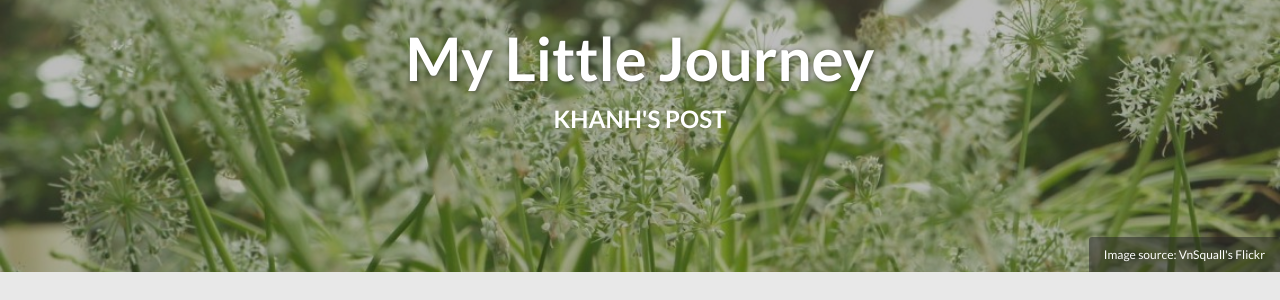
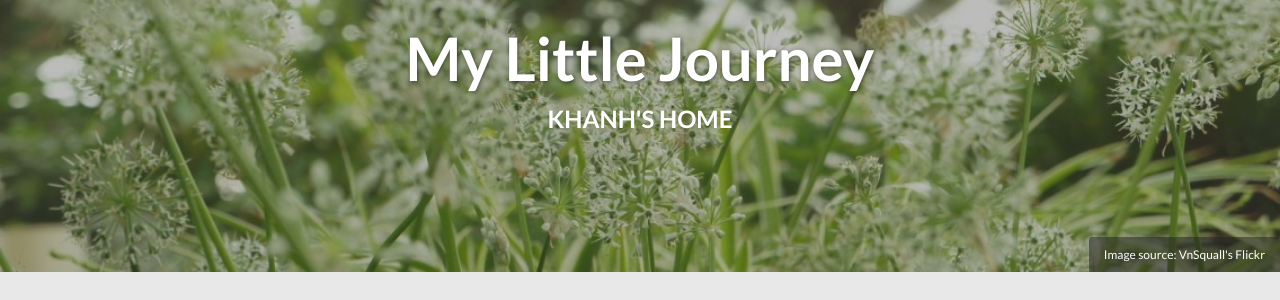
Before and after one commit to vnsquall/vnsquall.github.io, a Jekyll site: the page built from index.html, in a window 1280 px wide and 900 px high. Shown: the part 128-428 px from the top of the window. Built offline with Jekyll 4.4.1, drawn with Linux system fonts in a browser that asks for light colours; nearby versions of some CDN libraries; the list of posts is cut into pages by our own code.

Commit message:
fix title

```diff
--- a/index.html
+++ b/index.html
@@ -1,7 +1,7 @@
 ---
 layout: post-index
-title: Khanh's Post
-description: "Describe this nonsense."
+title: Khanh's Home
+description: "Vnsquall's Page'"
 tags: [Jekyll, theme, themes, responsive, blog, modern]
 comments: false
 image:
```
